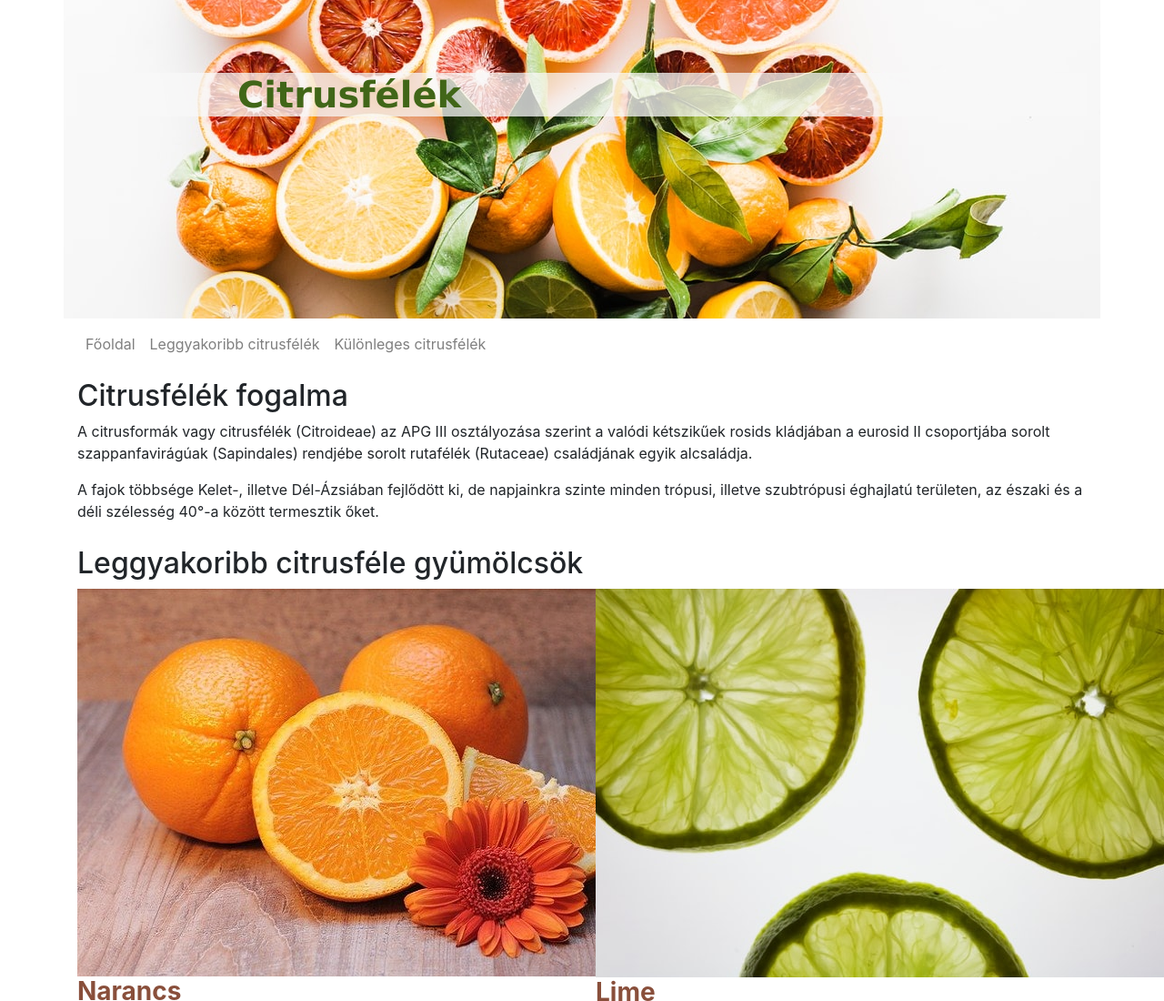
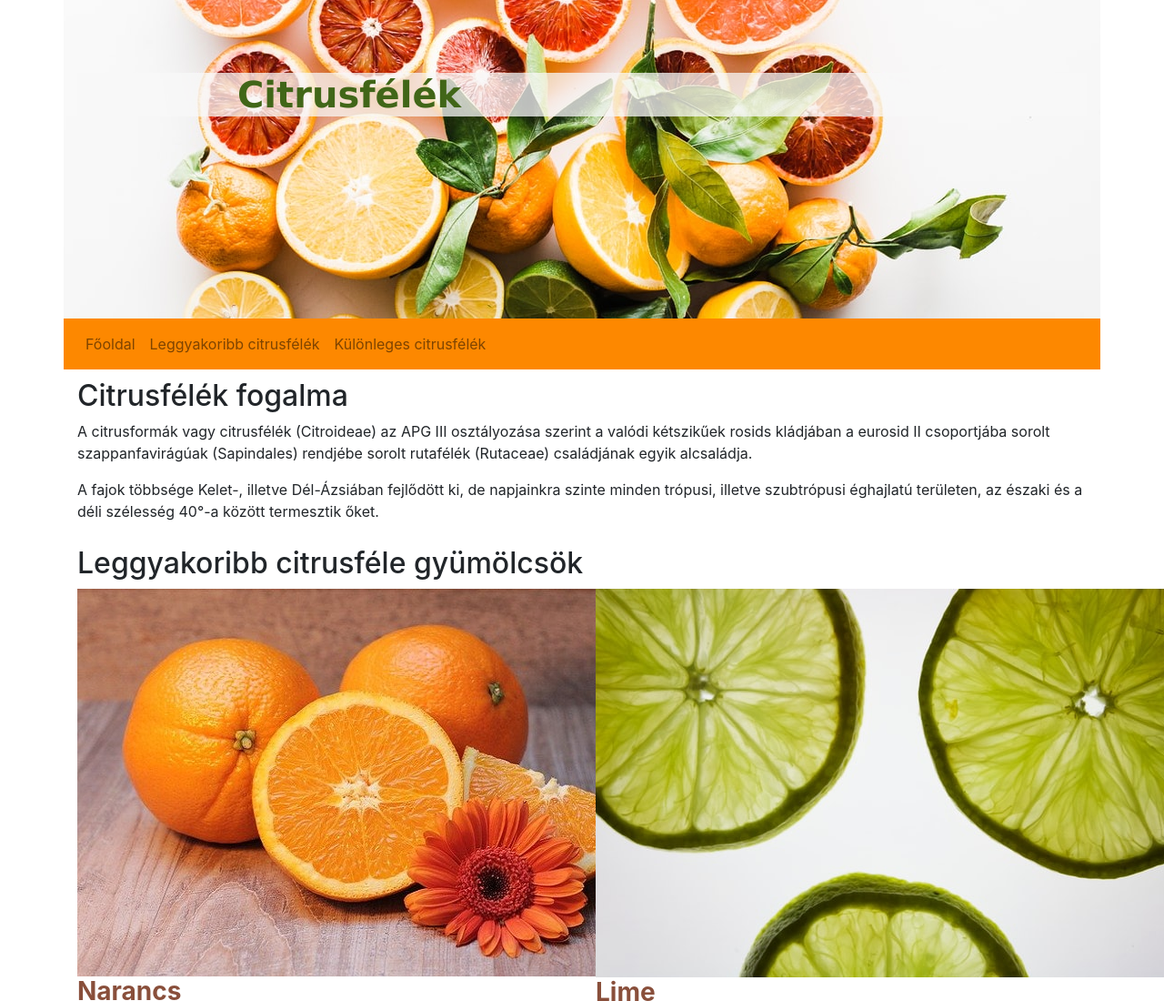
Before and after one commit to HoPeBe0/Citrus, a plain HTML site: page index.html in a window 1280 px wide. Shown: the top 1100 px of the page at 91% size. Drawn offline with Linux system fonts and the light colour scheme.

Commit message:
5. Feladat

```diff
--- a/css/style.css
+++ b/css/style.css
@@ -36,3 +36,7 @@ td,th{
 thead>tr:first-child{
     letter-spacing: 2px;
 }
+
+.navbar {
+    background-color: #fd8800;
+}
```
